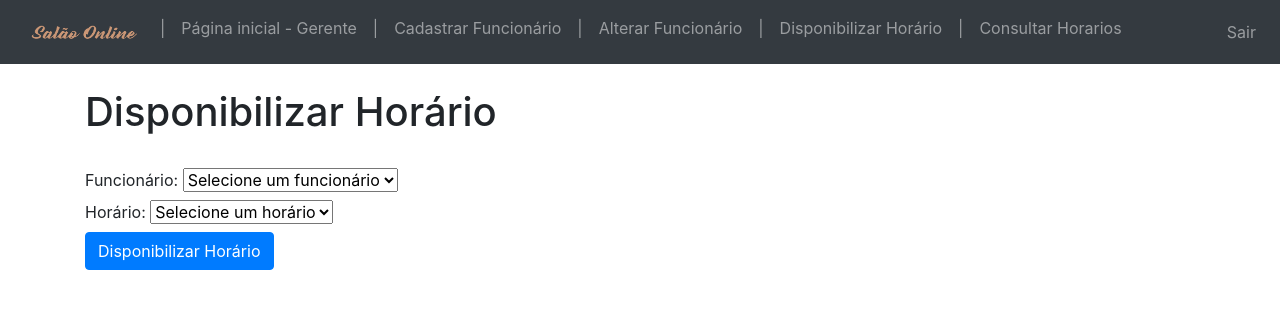
After one commit to ThiSo/SalaoOnline, a Flask app: page /new_schedule in a window 1280 px wide. The commit adds this page. Shown: the top 309 px of the page. Run offline with Flask 3, Linux system fonts and the light colour scheme; the visitor is signed in with stand-in values (Sample User, id 1); data comes from the database, SQL or seed files in the repository; some libraries are stand-ins or nearby versions.

Commit message:
Novo caso de uso implementado

```diff
--- a/website/controllers/AuthController.py
+++ b/website/controllers/AuthController.py
@@ -42,7 +42,6 @@ def manager_page():
     return render_template("manager_page.html", title='Gerente', user=current_user)
 
 
-
 @login_required
 def logout():
     logout_user()
--- a/website/controllers/UserController.py
+++ b/website/controllers/UserController.py
@@ -79,6 +79,8 @@ def sign_up_employee():
 
 @login_required
 def alter_employee():
+    all_employees = User.query.filter_by(type='F').all()
+
     if request.method == 'POST':
         funcionario_pesquisado = request.form.get('funcionario')
         campo_escolhido = request.form.get('atributo')
@@ -101,23 +103,45 @@ def alter_employee():
             flash('Informações atualizadas com sucesso!', category='sucess')
         else:
             flash('Este funcionario não existe!', category='error')
-    return render_template("alter_employee.html", title='Alterar Funcionário', user=current_user)
+    return render_template("alter_employee.html", title='Alterar Funcionário', user=current_user, employees=all_employees)
 
 
 @login_required
 def search():
+    funcionarios = User.query.filter_by(type='F').all()
+
     if request.method == 'POST':
         funcionario_pesquisado = request.form.get('funcionario')
-        funcionarios = User.query.filter_by(type='F').all()
         for funcionario in funcionarios:
             if funcionario.name == funcionario_pesquisado:
                 horarios_disponiveis = Schedule.query.filter_by(employee=funcionario.id).all()
 
         if horarios_disponiveis != None:
-            return render_template('search.html', title='Consultar Horários', user=current_user, employee=funcionario_pesquisado, spec_schedules=horarios_disponiveis)
+            return render_template('search.html', title='Consultar Horários', user=current_user, employee=funcionario_pesquisado, employees=funcionarios, spec_schedules=horarios_disponiveis)
         else:
             flash('Funcionario inexistente!', category='error')
-            return render_template('search.html', title='Consultar Horários', user=current_user)
+            return render_template('search.html', title='Consultar Horários', user=current_user, employees=funcionarios)
     else:
         horarios_disponiveis = Schedule.query.all()
-        return render_template('search.html', title='Consultar Horários', user=current_user, schedules=horarios_disponiveis, employee=None)
+        return render_template('search.html', title='Consultar Horários', user=current_user, schedules=horarios_disponiveis, employees=funcionarios, employee=None)
+
+
+@login_required
+def new_schedule():
+    all_employees = User.query.filter_by(type='F').all()
+
+    if request.method =='POST':
+        schedule_data = request.form.get('data')
+        employee_name = request.form.get('employee_name')
+
+        employee = User.query.filter_by(name=employee_name).first()
+
+        if not employee:
+            flash('Este funcionário não existe.', category='error')
+        else:
+            id_employee = employee.id
+            new_schedule = Schedule(data=schedule_data, employee=id_employee, client="")
+            db.session.add(new_schedule)
+            db.session.commit()
+            flash('Horário lançado no sistema com sucesso!', category='sucess')
+    return render_template("new_schedule.html", title='Disponibilizar Horário', user=current_user, employees=all_employees)
--- a/website/routes/user_bp.py
+++ b/website/routes/user_bp.py
@@ -1,5 +1,5 @@
 from flask import Blueprint
-from ..controllers.UserController import signup, sign_up_employee, alter_employee, search
+from ..controllers.UserController import signup, sign_up_employee, alter_employee, search, new_schedule
 
 user_bp = Blueprint('user_bp', __name__)
 
@@ -7,3 +7,4 @@ user_bp.route('/sign-up', methods=['GET', 'POST'])(signup)
 user_bp.route('/sign_up_employee', methods=['GET', 'POST'])(sign_up_employee)
 user_bp.route('/alter_employee', methods=['GET', 'POST'])(alter_employee)
 user_bp.route('/search', methods=['GET', 'POST'])(search)
+user_bp.route('/new_schedule', methods=['GET', 'POST'])(new_schedule)
--- a/website/templates/base.html
+++ b/website/templates/base.html
@@ -1,15 +1,7 @@
 <!DOCTYPE html>
 <html>
   <head>
-    <style>
-      div {
-        margin-bottom: 10px;
-      }
-      label {
-        display: inline-block;
-        width: 150px;
-      }
-    </style>
+    <link rel="icon" type="image/png" href="{{url_for('static', filename='/Image/favicon.png')}}">
     <meta charset="utf-8" />
     <meta name="viewport" content="width=device-width, initial-scale=1" />
     <link
@@ -42,7 +34,10 @@
       </button>
       <div class="collapse navbar-collapse" id="navbar">
         <div class="navbar-nav">
-          <a class="nav-item nav-link" id="home" href="/">Página inicial</a>
+          <a class="nav-item nav-link" id="home" href="/">
+            <img src="{{url_for('static', filename='/Image/Fonte.png')}}" alt="Logotipo" width="120" height="30" class="d-inline-block align-text-top">
+          </a>
+          <a class="nav-item nav-link">|</a>
           {% if user.is_authenticated %}
             {% if user.type == 'C' %}
               <a class="nav-item nav-link" id="client_page" href="/client_page">Página inicial - Cliente</a>
@@ -50,14 +45,24 @@
               <a class="nav-item nav-link" id="employee_page" href="/employee_page">Página inicial - Funcionário</a>
             {% else %}
               <a class="nav-item nav-link" id="manager_page" href="/manager_page">Página inicial - Gerente</a>
+              <a class="nav-item nav-link">|</a>
               <a class="nav-item nav-link" id="sign_up_employee" href="/sign_up_employee">Cadastrar Funcionário</a>
+              <a class="nav-item nav-link">|</a>
               <a class="nav-item nav-link" id="alter_employee" href="/alter_employee">Alterar Funcionário</a>
+              <a class="nav-item nav-link">|</a>
+              <a class="nav-item nav-link" id="new_schedule" href="/new_schedule">Disponibilizar Horário</a>
             {% endif %}
+            <a class="nav-item nav-link">|</a>
             <a class="nav-item nav-link" id="search" href="/search">Consultar Horarios</a>
-            <a class="nav-item nav-link" id="logout" href="/logout">Sair</a>
           {% else %}
             <a class="nav-item nav-link" id="signUp" href="/sign-up">Cadastrar</a>
+            <a class="nav-item nav-link">|</a>
             <a class="nav-item nav-link" id="login" href="/login">Login</a>
+          {% endif %}
+        </div>
+        <div class="navbar-nav ml-auto">
+          {% if user.is_authenticated %}
+            <a class="nav-item nav-link" id="logout" href="/logout">Sair</a>
           {% endif %}
         </div>
       </div>
--- /dev/null
+++ b/website/templates/new_schedule.html
@@ -0,0 +1,31 @@
+{% extends "base.html" %}
+
+{% block content %}
+<br>
+<h1>Disponibilizar Horário</h1>
+
+<form method="POST">
+    <br>
+    <div class="form group">
+        <label for="funcionario">Funcionário:</label>
+        <select name="employee_name" id="employee_name" required>
+        <option value="">Selecione um funcionário</option>
+        {% for employee in employees %}
+            <option value="{{ employee.name }}">{{ employee.name }}</option>
+        {% endfor %}
+        </select><br>
+    </div>
+    <div class="form group">
+        <label for="horario">Horário:</label>
+        <select name="data" id="data" required>
+        <option value="">Selecione um horário</option>
+        {% for hour in range(8, 21) %}
+            {% for minute in ['00', '30'] %}
+                <option value="{{ hour }}:{{ minute }}">{{ hour }}:{{ minute }}</option>
+            {% endfor %}
+        {% endfor %}
+        </select><br>
+    </div>
+    <button type="submit" class="btn btn-primary">Disponibilizar Horário</button>
+</form>
+{% endblock %}
```
Also changed, not shown: website/templates/alter_employee.html (+7 -2 lines), website/templates/search.html (+7 -2 lines), website/static/Image/Fonte.png (added), website/static/Image/favicon.png (added).
